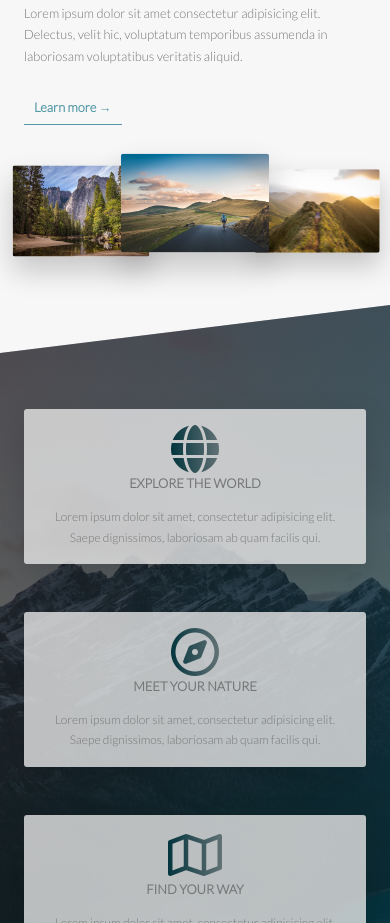
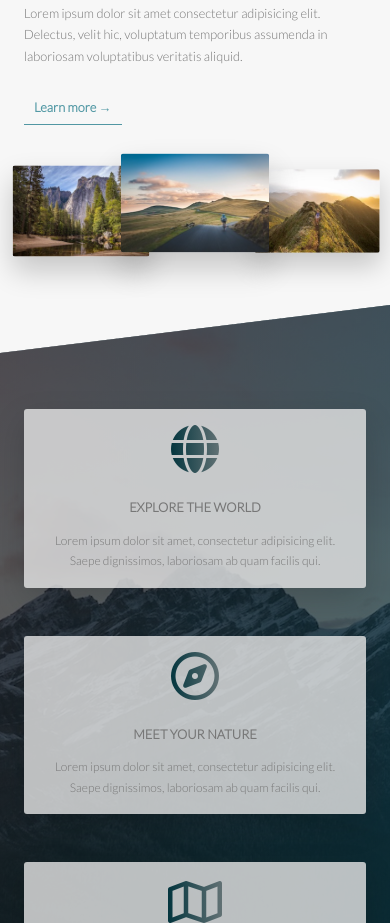
Before and after one commit to IvanRadovic/Natours---CSS-, a website: page index.html in a window 390 px wide. Shown: the part 1077-2000 px from the top of the page. Drawn offline with Linux system fonts and the light colour scheme; a web font is replaced by a local one.

Commit message:
Changing images for responsive designs

```diff
--- a/index.html
+++ b/index.html
@@ -74,9 +74,23 @@
                     </div>
                     <div class="col-1-of-2">
                         <div class="composition">
-                            <img src="img/nat-1-large.jpg" alt="Photo 1" class="composition__photo composition__photo--p1">
-                            <img src="img/nat-2-large.jpg" alt="Photo 2" class="composition__photo composition__photo--p2">
-                            <img src="img/nat-3-large.jpg" alt="Photo 3" class="composition__photo composition__photo--p3">
+                            <img srcset="img/nat-1.jpg 300w, img/nat-1-large.jpg 1000w"
+                            sizes="(max-width: 56.25em) 20vw, (max-width: 37.5em) 30vw, 300px"
+                            alt="Photo 1"
+                            class="composition__photo composition__photo--p1"
+                            src="img/nat-1-large.jpg">
+
+                       <img srcset="img/nat-2.jpg 300w, img/nat-2-large.jpg 1000w"
+                            sizes="(max-width: 56.25em) 20vw, (max-width: 37.5em) 30vw, 300px"
+                            alt="Photo 2"
+                            class="composition__photo composition__photo--p2"
+                            src="img/nat-2-large.jpg">
+
+                       <img srcset="img/nat-3.jpg 300w, img/nat-3-large.jpg 1000w"
+                            sizes="(max-width: 56.25em) 20vw, (max-width: 37.5em) 30vw, 300px"
+                            alt="Photo 3"
+                            class="composition__photo composition__photo--p3"
+                            src="img/nat-3-large.jpg">
                         </div>
                     </div>
                 </div>
@@ -325,7 +339,12 @@
         <!-- ---- FOOTER  ---- -->
         <footer class="footer">
             <div class="footer__logo-box">
-                <img src="img/logo-green-2x.png" alt="full logo" class="footer__logo">
+                <picture class="footer__logo">
+                    <source srcset="img/logo-green-small-1x.png 1x, img/logo-green-small-2x.png 2x"
+                            media="(max-width: 37.5em)"
+                    >
+                    <img srcset="img/logo-green-1x.png 1x, img/logo-green-2x.png 2x" alt="Full logo" src="img/logo-green-2x.png">
+                </picture>
             </div>
             <div class="row">
                 <div class="col-1-of-2">
--- a/sass/components/_feature-box.scss
+++ b/sass/components/_feature-box.scss
@@ -21,7 +21,7 @@
         color: transparent;
 
         @include respond(tab-port){
-            margin-bottom: 0;
+            margin-bottom: 3rem;
         }
     }
 
--- a/sass/layout/_header.scss
+++ b/sass/layout/_header.scss
@@ -6,11 +6,21 @@
         rgba(26, 25, 25, 0.7),
         rgba(3, 53, 62, 0.7)
     ),
-    url(../img/hero.jpg);
+    url(../img/hero-small.jpg);
     background-size: cover;
     background-position: top;
     -webkit-clip-path: polygon(0 0, 100% 0, 100% 75vh, 0 100%);
     clip-path: polygon(0 0, 100% 0, 100% 75vh, 0 100%);
+
+    @media only screen and (min-resolution: 192dpi) and (min-width: 37.5em),
+    only screen and (-webkit-min-device-pixel-ratio: 2) and (min-width: 37.5em),
+    only screen and (min-width: 125em) {
+        background-image: linear-gradient(
+            to right bottom,
+            rgba(26, 25, 25, 0.7),
+            rgba(3, 53, 62, 0.7)),
+            url(../img/hero.jpg);
+}
 
     @include respond(phone){
         -webkit-clip-path: polygon(0 0, 100% 0, 100% 85vh, 0 100%);
```
Also changed, not shown: sass/main.css, 1 other file.
